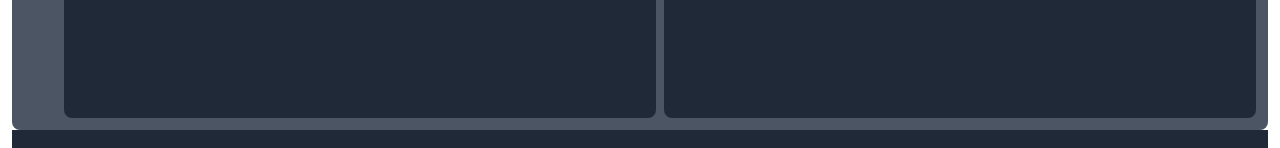
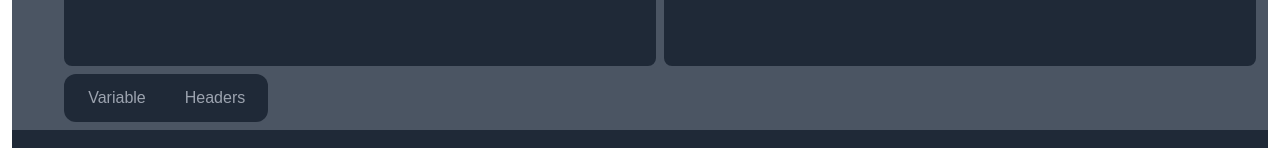
Before and after one commit to Romicusblr/graphiql-app, a React (Vite) app: page /codemirror in a window 1280 px wide. Shown: the part 566-714 px from the top of the page. Built offline with nearby package versions, Linux system fonts and the light colour scheme; no server answers.

Commit message:
feat: add drop down menus to the editor

```diff
--- a/src/pages/CodeEditor.tsx
+++ b/src/pages/CodeEditor.tsx
@@ -1,16 +1,22 @@
 import { CodeEntry } from '@/components/CodeEditor/CodeEntry';
 import { CodeOutput } from '@/components/CodeEditor/CodeOutput';
 import { DocsButton } from '@/components/buttons/DocsButton';
+import { DropDownMenus } from '@/components/DropDownMenus';
 
 const CodeEditor = () => {
   return (
-    <div className="flex w-full grow absolute h-full p-2 bg-gray-600 rounded-lg">
-      <div className="pt-1">
-        <DocsButton />
+    <div className="flex w-full flex-col grow absolute h-full p-2 bg-gray-600">
+      <div className="flex w-full h-full">
+        <div className="pt-1">
+          <DocsButton />
+        </div>
+        <div className="flex w-full h-full">
+          <CodeEntry />
+          <CodeOutput />
+        </div>
       </div>
-      <div className="flex w-full h-full">
-        <CodeEntry />
-        <CodeOutput />
+      <div className="w-1/5">
+        <DropDownMenus />
       </div>
     </div>
   );
```
